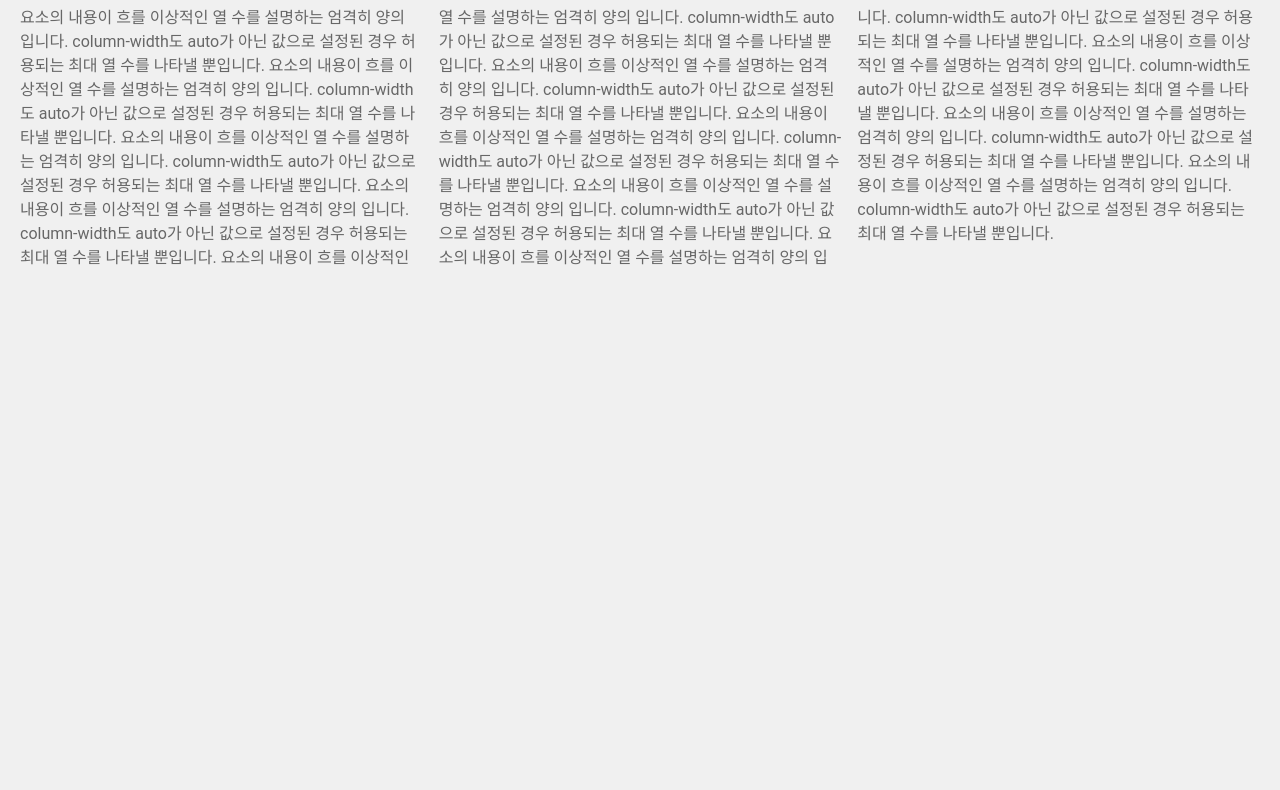
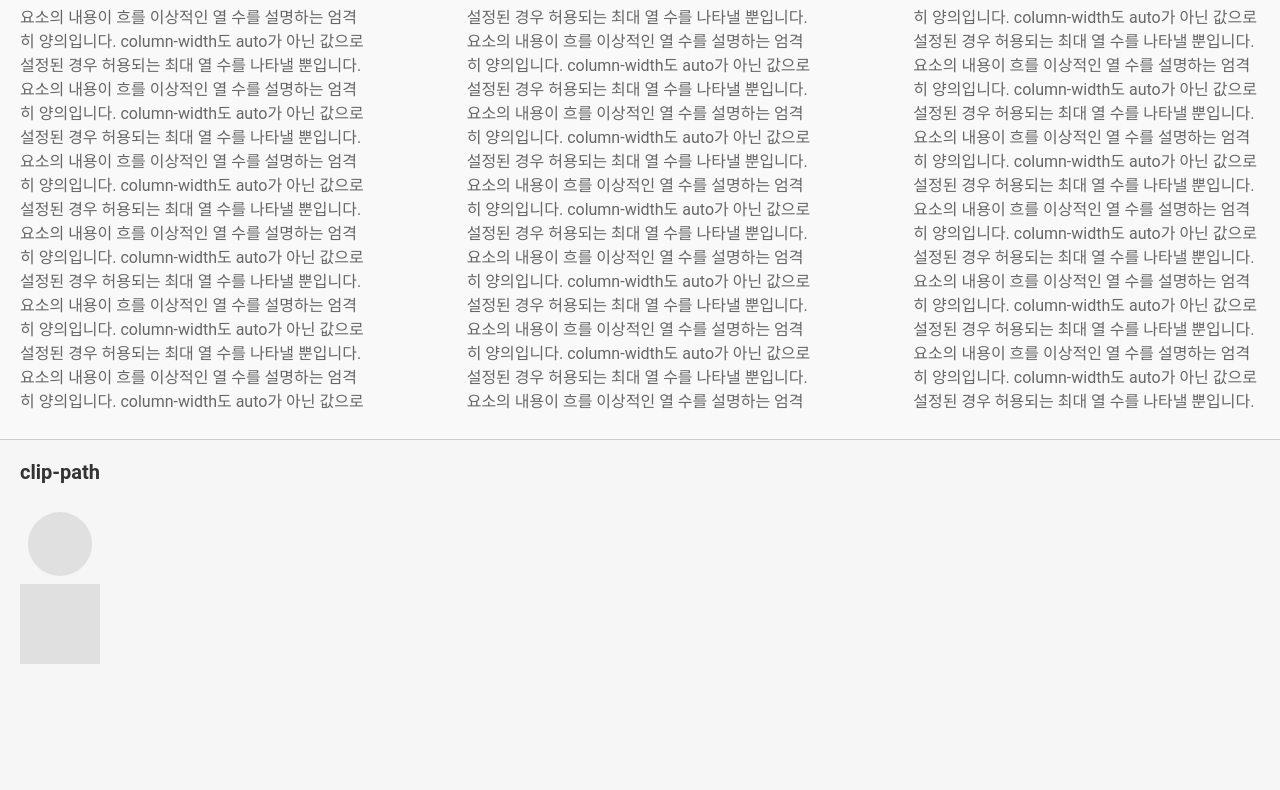
Before and after one commit to developerkyh/MyTest, a plain HTML site: page css/column-count/index.html in a window 1280 px wide. Shown: the part 140-930 px from the top of the page. Drawn offline with Linux system fonts and the light colour scheme.

Commit message:
인천시청20250211

```diff
--- a/css/column-count/index.html
+++ b/css/column-count/index.html
@@ -12,75 +12,66 @@
     <div class="wrap">
         <header>
             <a href="#test1">column-count</a>
-            <a href="#test2">test2</a>
+            <a href="#test2">clip-path</a>
             <a href="#test3">test3</a>
             <a href="#test4">test4</a>
         </header>
 
         <section>
-            <div class="section b1" id="test1">
+            <div class="section bg-1" id="test1">
                 <div class="section-head">
                     <h1>column-count</h1>
                 </div>
                 <div class="section-body">
-                    <p>
-                        요소의 내용이 흐를 이상적인 열 수를 설명하는 엄격히 양의 <integer>입니다. column-width도 auto가 아닌 값으로 설정된 경우 허용되는 최대 열 수를
-                            나타낼
-                            뿐입니다.
-                            요소의 내용이 흐를 이상적인 열 수를 설명하는 엄격히 양의 <integer>입니다. column-width도 auto가 아닌 값으로 설정된 경우 허용되는 최대 열
-                                수를
-                                나타낼 뿐입니다.
-                                요소의 내용이 흐를 이상적인 열 수를 설명하는 엄격히 양의 <integer>입니다. column-width도 auto가 아닌 값으로 설정된 경우 허용되는 최대
-                                    열
-                                    수를 나타낼 뿐입니다.
-                                    요소의 내용이 흐를 이상적인 열 수를 설명하는 엄격히 양의 <integer>입니다. column-width도 auto가 아닌 값으로 설정된 경우
-                                        허용되는 최대 열 수를
-                                        나타낼
-                                        뿐입니다.
-                                        요소의 내용이 흐를 이상적인 열 수를 설명하는 엄격히 양의 <integer>입니다. column-width도 auto가 아닌 값으로 설정된 경우
-                                            허용되는 최대 열
-                                            수를
-                                            나타낼 뿐입니다.
-                                            요소의 내용이 흐를 이상적인 열 수를 설명하는 엄격히 양의 <integer>입니다. column-width도 auto가 아닌 값으로
-                                                설정된 경우 허용되는 최대
-                                                열
-                                                수를 나타낼 뿐입니다.
-                                                요소의 내용이 흐를 이상적인 열 수를 설명하는 엄격히 양의 <integer>입니다. column-width도 auto가 아닌
-                                                    값으로 설정된 경우
-                                                    허용되는 최대 열 수를
-                                                    나타낼
-                                                    뿐입니다.
-                                                    요소의 내용이 흐를 이상적인 열 수를 설명하는 엄격히 양의 <integer>입니다. column-width도 auto가
-                                                        아닌 값으로 설정된 경우
-                                                        허용되는 최대 열
-                                                        수를
-                                                        나타낼 뿐입니다.
-                                                        요소의 내용이 흐를 이상적인 열 수를 설명하는 엄격히 양의 <integer>입니다. column-width도
-                                                            auto가 아닌 값으로
-                                                            설정된 경우 허용되는 최대
-                                                            열
-                                                            수를 나타낼 뿐입니다.
-                                                            요소의 내용이 흐를 이상적인 열 수를 설명하는 엄격히 양의 <integer>입니다. column-width도
-                                                                auto가 아닌 값으로 설정된 경우
-                                                                허용되는 최대 열 수를
-                                                                나타낼
-                                                                뿐입니다.
-                                                                요소의 내용이 흐를 이상적인 열 수를 설명하는 엄격히 양의 <integer>입니다.
-                                                                    column-width도 auto가 아닌 값으로 설정된 경우
-                                                                    허용되는 최대 열
-                                                                    수를
-                                                                    나타낼 뿐입니다.
-                                                                    요소의 내용이 흐를 이상적인 열 수를 설명하는 엄격히 양의 <integer>입니다.
-                                                                        column-width도 auto가 아닌 값으로
-                                                                        설정된 경우 허용되는 최대
-                                                                        열
-                                                                        수를 나타낼 뿐입니다.
-                    </p>
+                    <div class="column-count">
+                        요소의 내용이 흐를 이상적인 열 수를 설명하는 엄격히 양의입니다.
+                        column-width도 auto가 아닌 값으로 설정된 경우 허용되는 최대 열 수를 나타낼 뿐입니다.
+                        요소의 내용이 흐를 이상적인 열 수를 설명하는 엄격히 양의입니다.
+                        column-width도 auto가 아닌 값으로 설정된 경우 허용되는 최대 열 수를 나타낼 뿐입니다.
+                        요소의 내용이 흐를 이상적인 열 수를 설명하는 엄격히 양의입니다.
+                        column-width도 auto가 아닌 값으로 설정된 경우 허용되는 최대 열 수를 나타낼 뿐입니다.
+                        요소의 내용이 흐를 이상적인 열 수를 설명하는 엄격히 양의입니다.
+                        column-width도 auto가 아닌 값으로 설정된 경우 허용되는 최대 열 수를 나타낼 뿐입니다.
+                        요소의 내용이 흐를 이상적인 열 수를 설명하는 엄격히 양의입니다.
+                        column-width도 auto가 아닌 값으로 설정된 경우 허용되는 최대 열 수를 나타낼 뿐입니다.
+                        요소의 내용이 흐를 이상적인 열 수를 설명하는 엄격히 양의입니다.
+                        column-width도 auto가 아닌 값으로 설정된 경우 허용되는 최대 열 수를 나타낼 뿐입니다.
+                        요소의 내용이 흐를 이상적인 열 수를 설명하는 엄격히 양의입니다.
+                        column-width도 auto가 아닌 값으로 설정된 경우 허용되는 최대 열 수를 나타낼 뿐입니다.
+                        요소의 내용이 흐를 이상적인 열 수를 설명하는 엄격히 양의입니다.
+                        column-width도 auto가 아닌 값으로 설정된 경우 허용되는 최대 열 수를 나타낼 뿐입니다.
+                        요소의 내용이 흐를 이상적인 열 수를 설명하는 엄격히 양의입니다.
+                        column-width도 auto가 아닌 값으로 설정된 경우 허용되는 최대 열 수를 나타낼 뿐입니다.
+                        요소의 내용이 흐를 이상적인 열 수를 설명하는 엄격히 양의입니다.
+                        column-width도 auto가 아닌 값으로 설정된 경우 허용되는 최대 열 수를 나타낼 뿐입니다.
+                        요소의 내용이 흐를 이상적인 열 수를 설명하는 엄격히 양의입니다.
+                        column-width도 auto가 아닌 값으로 설정된 경우 허용되는 최대 열 수를 나타낼 뿐입니다.
+                        요소의 내용이 흐를 이상적인 열 수를 설명하는 엄격히 양의입니다.
+                        column-width도 auto가 아닌 값으로 설정된 경우 허용되는 최대 열 수를 나타낼 뿐입니다.
+                        요소의 내용이 흐를 이상적인 열 수를 설명하는 엄격히 양의입니다.
+                        column-width도 auto가 아닌 값으로 설정된 경우 허용되는 최대 열 수를 나타낼 뿐입니다.
+                        요소의 내용이 흐를 이상적인 열 수를 설명하는 엄격히 양의입니다.
+                        column-width도 auto가 아닌 값으로 설정된 경우 허용되는 최대 열 수를 나타낼 뿐입니다.
+                        요소의 내용이 흐를 이상적인 열 수를 설명하는 엄격히 양의입니다.
+                        column-width도 auto가 아닌 값으로 설정된 경우 허용되는 최대 열 수를 나타낼 뿐입니다.
+                        요소의 내용이 흐를 이상적인 열 수를 설명하는 엄격히 양의입니다.
+                        column-width도 auto가 아닌 값으로 설정된 경우 허용되는 최대 열 수를 나타낼 뿐입니다.
+                        요소의 내용이 흐를 이상적인 열 수를 설명하는 엄격히 양의입니다.
+                        column-width도 auto가 아닌 값으로 설정된 경우 허용되는 최대 열 수를 나타낼 뿐입니다.
+                    </div>
                 </div>
             </div>
-            <div class="section b2" id="test2">222222</div>
-            <div class="section b3" id="test3">333333</div>
-            <div class="section b4" id="test4">444444</div>
+            <div class="section bg-2" id="test2">
+                <div class="section-head">
+                    <h1>clip-path</h1>
+                </div>
+                <div class="section-body">
+                    <div class="clip-path-circle bg-8 w-80px h-80px"></div>
+                    <div class="clip-path-ellipse bg-8 w-80px h-80px"></div>
+                </div>
+            </div>
+            <div class="section bg-3" id="test3">333333</div>
+            <div class="section bg-4" id="test4">444444</div>
         </section>
     </div>
 </body>
--- /dev/null
+++ b/css/scss/etc.scss
@@ -0,0 +1,41 @@
+@charset "utf-8";
+
+.display-block {
+    display: block;
+}
+
+.display-flex {
+    display: flex;
+}
+
+.flex-row {
+    flex-flow: row wrap;
+}
+
+.flex-column {
+    flex-flow: column wrap;
+}
+
+@for $i from 1 through 10 {
+    .w-#{$i*10}p {
+        width: #{$i*10}+'%';
+    }
+}
+
+@for $i from 1 through 10 {
+    .h-#{$i*10}p {
+        height: #{$i*10}+'%';
+    }
+}
+
+@for $i from 1 through 10 {
+    .w-#{$i*10}px {
+        width: #{$i*10}+'px';
+    }
+}
+
+@for $i from 1 through 10 {
+    .h-#{$i*10}px {
+        height: #{$i*10}+'px';
+    }
+}
--- a/css/scss/test.scss
+++ b/css/scss/test.scss
@@ -1,5 +1,11 @@
+@charset "utf-8";
+
+@use 'sass:list';
+
+@import "variable";
 @import "base";
-@import "variable";
+@import "etc";
+
 
 .wrap {
     height: 100%;
@@ -23,7 +29,7 @@ section {
 
     .section {
         width: 100%;
-        height: 1000px;
+        min-height: 500px;
         border-bottom: 1px solid #CCC;
 
         .section-head {
@@ -39,16 +45,29 @@ section {
 
         .section-body {
             padding: 0 20px;
-
-            p {
-                column-count: 3;
-            }
-        }
-
-        @for $i from 1 through 4 {
-            &.b#{$i} {
-                background-color: nth($bgColor, $i);
-            }
         }
     }
 }
+
+@for $i from 1 through list.length($bgColor) {
+    .bg-#{$i} {
+        background-color: nth($bgColor, $i);
+    }
+}
+
+
+
+/* CSS Class */
+
+.column-count {
+    column-count: 3;
+    gap: 100px
+}
+
+.clip-path-circle {
+    clip-path: circle(40%);
+}
+
+.clip-path-ellipse {
+    clip-path: ellipse(130px 140px at 10% 20%);
+}
--- a/css/scss/variable.scss
+++ b/css/scss/variable.scss
@@ -1,4 +1,10 @@
-$bgColor : #F0F0F0,
+@charset "utf-8";
+
+$bgColor: #F9F9F9,
+#F6F6F6,
 #F3F3F3,
-#F6F6F6,
-#F9F9F9;
+#F0F0F0,
+#e9e9e9,
+#e6e6e6,
+#e3e3e3,
+#e0e0e0;
```
Also changed, not shown: css/scss/etc.css (added), css/scss/test.css.
